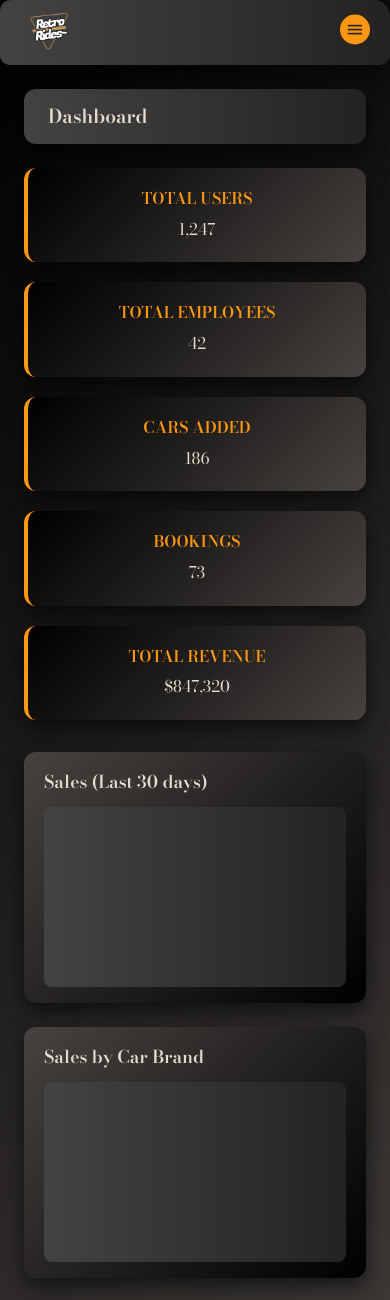
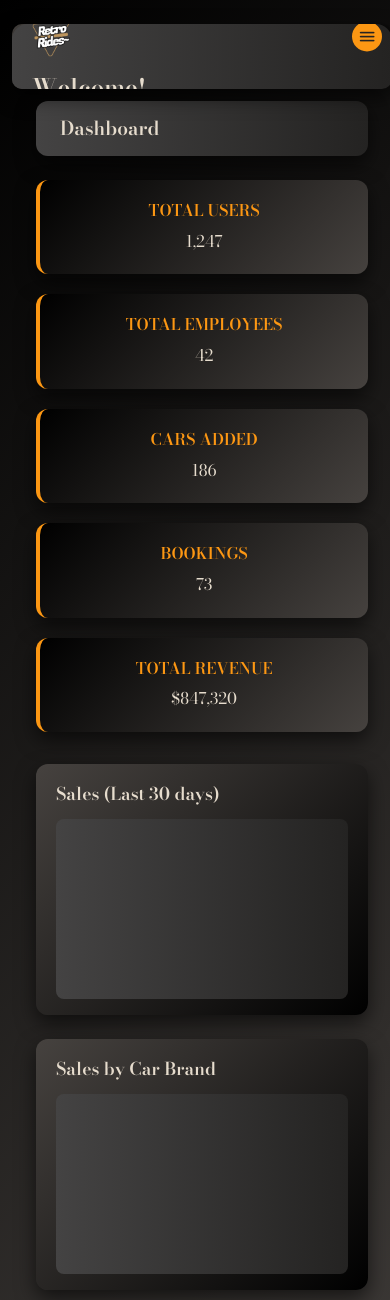
Before and after one commit to LT-Ripjaws/Web-Tech-Summer, a PHP site: page /pages/Admin/admin-dash.php in a window 390 px wide. Shown: the top 1300 px of the page. Run offline with PHP 8.4, Linux system fonts and the light colour scheme.

Commit message:
fixed some sidebar issues and transferred it to a grid

```diff
--- a/project/assets/css/Admin/dashboard.css
+++ b/project/assets/css/Admin/dashboard.css
@@ -1,15 +1,21 @@
 main {
-    margin-left: 280px;
     padding: 1.5rem;
     display: flex;
     flex-direction: column;
-    transition: margin-left 0.3s ease;
 }
 
-.sidebar.collapsed ~ main {
-    margin-left: 95px;
+.full-container.collapsed  {
+  grid-template-columns: 85px 1fr;
 }
 
+.full-container{
+    display: grid;
+    grid-template-columns: 270px 1fr;
+    column-gap: 12px;
+    padding: 12px;
+    min-height: 100vh;
+    transition: grid-template-columns 0.4s ease;
+}
 
 .topbar {
 background: var(--background);
@@ -127,9 +133,12 @@ background: #f9fafb;
 
 
 @media (max-width: 1024px) {
-    main {
-        margin-left: 0;
+
+    .full-container{
+        grid-template-columns: 1fr;
+        grid-template-rows: auto 1fr;
     }
+
     .sidebar {
         position: relative;
         width: 100%;
--- a/project/assets/css/sidebar.css
+++ b/project/assets/css/sidebar.css
@@ -3,9 +3,10 @@ body{
 }
 
 .sidebar{
- width: 270px;
- position:fixed;
- margin:12px;
+ width: 100%;
+ top: 12px;
+ position: sticky;
+ margin: 0;
  border-radius: 15px;
  background: var(--panel);
  height: calc(100vh - 24px);
@@ -13,11 +14,6 @@ body{
  box-shadow: 0 8px 20px rgba(0,0,0,0.6);
 }
 
-
-
-.sidebar.collapsed {
- width:85px;
-}
 
 .sidebar-header .sidebar-panel-name .sidebar-logo img{
     width: 46px;
@@ -163,7 +159,6 @@ body{
     border-radius: 12px;
     white-space: nowrap;
     box-shadow: 0 5px 15px rgba(252, 151, 19, 0.5);
-    transition: 0s;
 }
 
 .sidebar.collapsed .sidebar-nav .nav-tooltip{
@@ -201,7 +196,7 @@ body{
         position: sticky;
         top:0;
         z-index: 20;
-        padding: 8xp 10px;
+        padding: 8px 10px;
         border-radius: 16px;
         background: var(--background);
         box-shadow:  0 8px 20px rgba(0,0,0,0.6);
--- a/project/assets/js/sidebar.js
+++ b/project/assets/js/sidebar.js
@@ -1,9 +1,11 @@
 const sidebar =  document.querySelector(".sidebar");
 const sidebarToggle = document.querySelector(".sidebar-toggle");
 const menuToggle = document.querySelector(".menu-toggle");
+const container = document.querySelector(".full-container");
 
 sidebarToggle.addEventListener("click", () => {
     sidebar.classList.toggle("collapsed");
+    container.classList.toggle("collapsed");
 })
 
 
--- a/project/pages/Admin/admin-dash.php
+++ b/project/pages/Admin/admin-dash.php
@@ -14,8 +14,9 @@
         <link rel="stylesheet" href="https://fonts.googleapis.com/css2?family=Material+Symbols+Rounded:opsz,wght,FILL,GRAD@20..48,100..700,0..1,-50..200&" />
     </head>
     <body>
+        <div class="full-container">
+
         <?php include("../../includes/sidebar.php"); ?>
-
         <!-- admin dashboard section -->
         <main>
             <header class="topbar">
@@ -93,6 +94,7 @@
             </div>
             </section>
         </main>
+        </div>
     <script src="/Web-Tech-Summer/project/assets/js/sidebar.js"></script>
     </body>
 </html>
```
